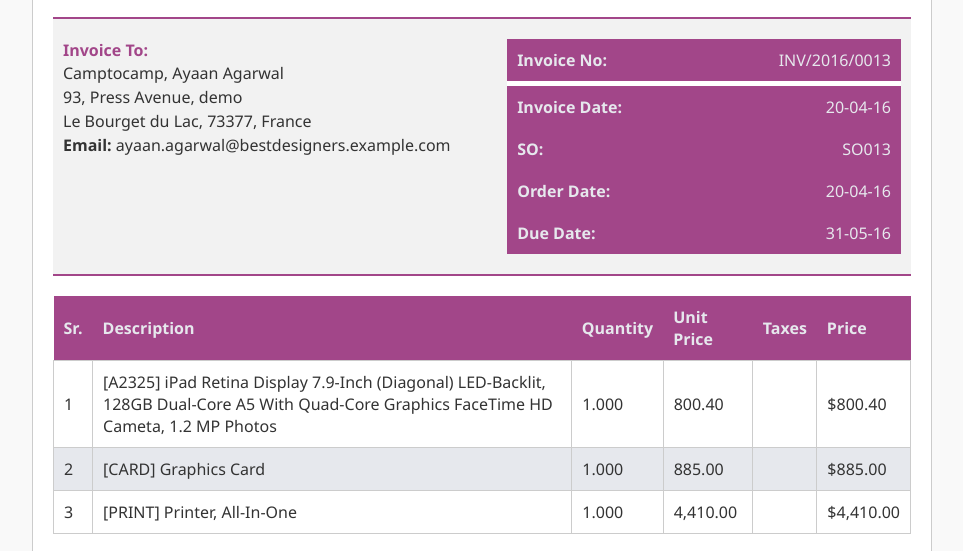
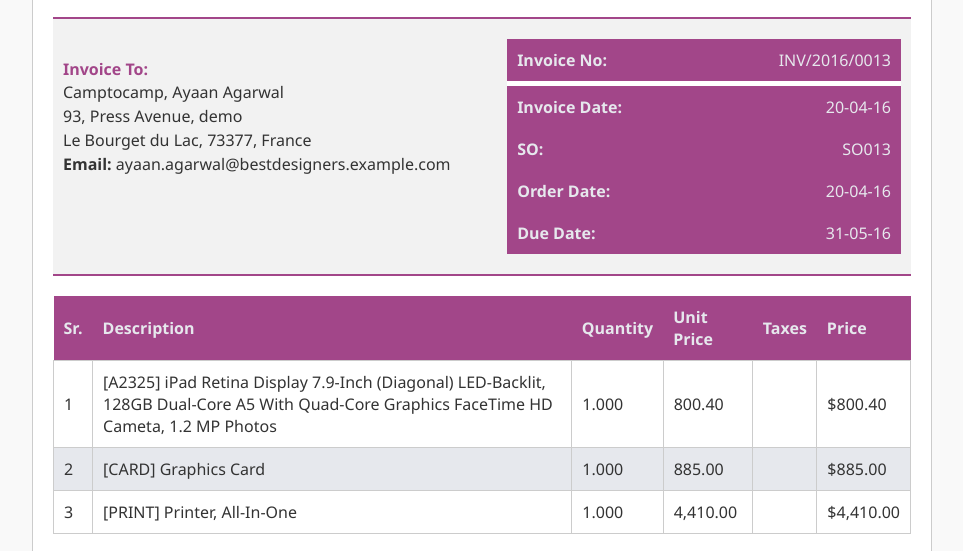
Before and after one commit to DS-Popeye/Odoo_Invoice, a plain HTML site: page MD-RABIUL-AWAL-SHUVO/Odoo-Invoice2.html in a window 1280 px wide. Shown: the part 172-723 px from the top of the page, without its empty margins (158-1121 px from the left). Drawn offline with Linux system fonts and the light colour scheme.

Commit message:
Update Odoo-Invoice2.html

```diff
--- a/MD-RABIUL-AWAL-SHUVO/Odoo-Invoice2.html
+++ b/MD-RABIUL-AWAL-SHUVO/Odoo-Invoice2.html
@@ -220,7 +220,7 @@
 
 
         <div class="invoice-details">
-            <div style="font-size: 0.9em;">
+            <div style="font-size: 0.9em;"><br>
                 <h3 style="color: var(--invoiceTextColor);">Invoice To:</h3>
                 <p style="line-height: 1.5;">Camptocamp, Ayaan Agarwal<br>
                     93, Press Avenue, demo<br>
```
